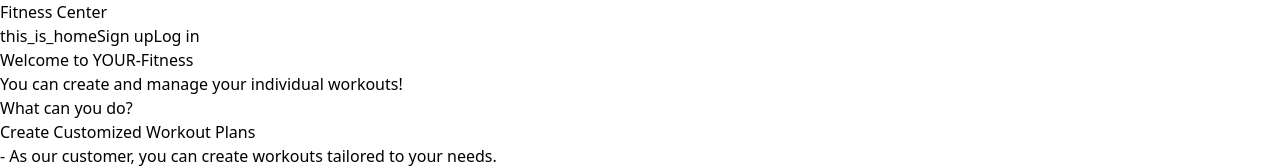
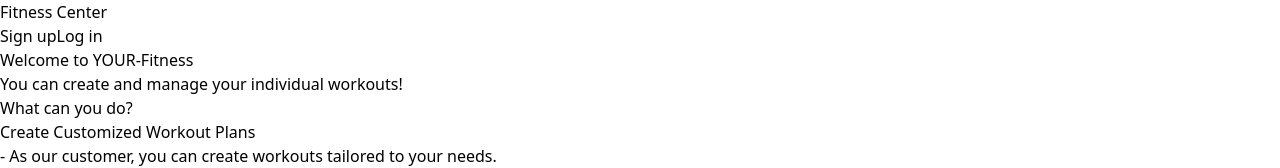
Before and after one commit to jachyman/frontend_hand_in_2, a Next.js app: page / in a window 1280 px wide. Shown: the top 168 px of the page. Built offline with nearby package versions, Linux system fonts and the light colour scheme.

Commit message:
fix - when not logged in on home screen it doesnt take you to log in screen

```diff
--- a/src/app/dashboard/navLinksHome.ts
+++ b/src/app/dashboard/navLinksHome.ts
@@ -1,5 +1,4 @@
 export const homeLinks = [
-    { name: 'this_is_home', href: '/'},
     { name: 'Sign up', href: '/sign-up' },
     { name: 'Log in', href: '/log-in' },
   ];
--- a/src/app/ui/dashboard/top-bar.tsx
+++ b/src/app/ui/dashboard/top-bar.tsx
@@ -15,7 +15,7 @@ export default function TopBar({ links = [] }: { links?: { name: string; href: s
   useEffect(() => {
     const token = localStorage.getItem('authToken');
 
-    if (!token && links[0].name != 'this_is_home') {
+    if (!token && links != homeLinks) {
       router.push('/log-in');
     }
   }, [router]);
```
